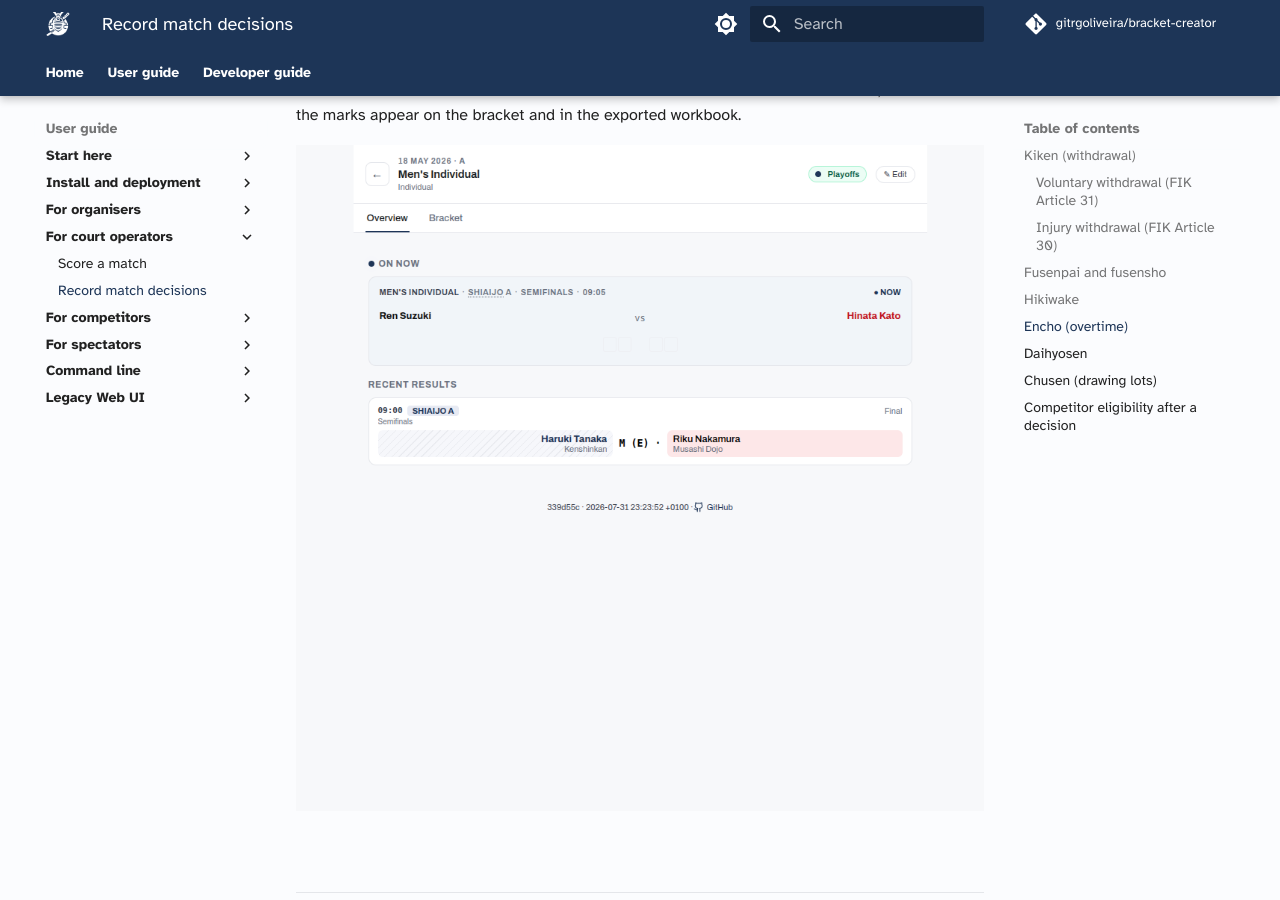
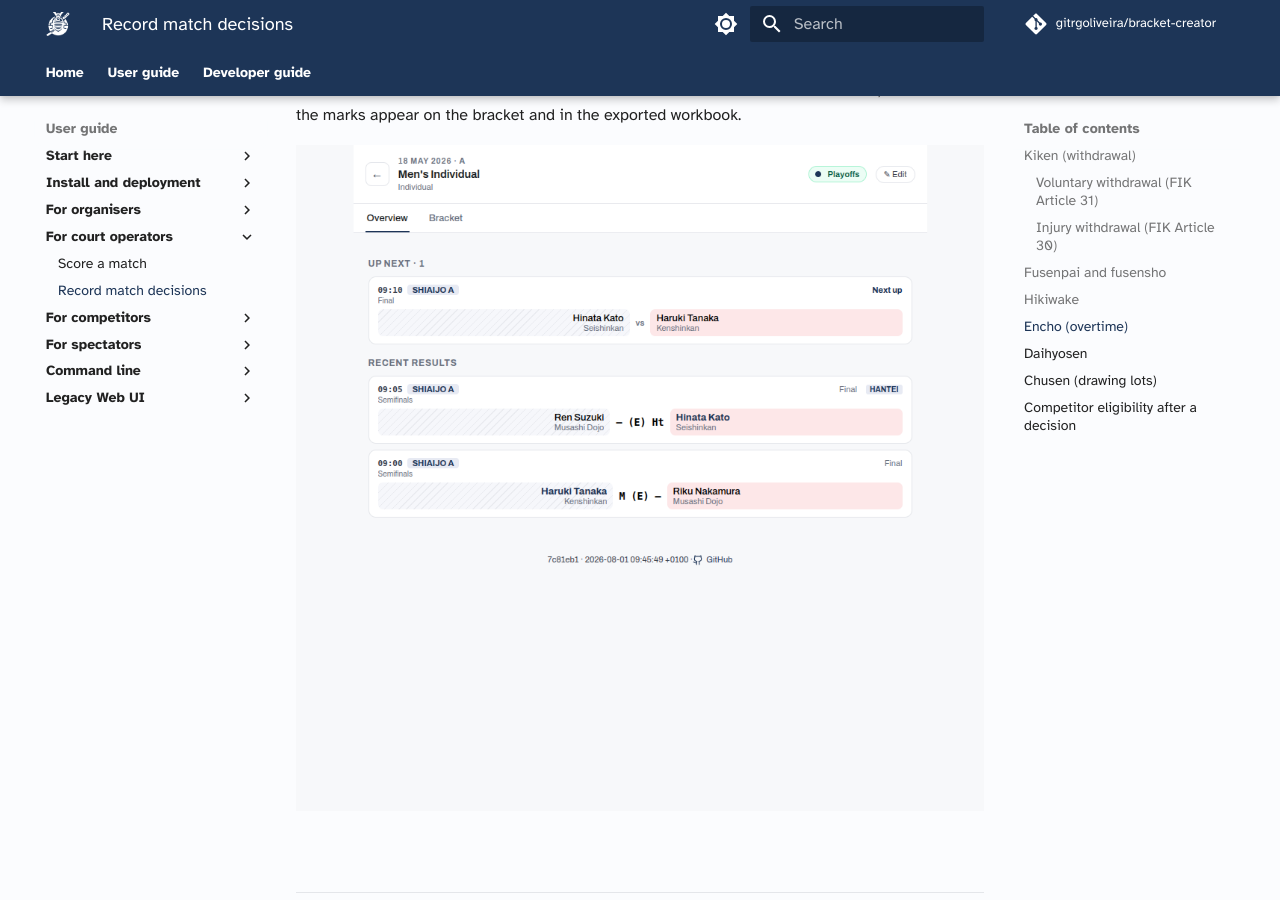
Before and after one commit to gitrgoliveira/bracket-creator, an MkDocs documentation site: the page built from docs/user-guide/court-operators/recording-decisions.md, in a window 1280 px wide and 900 px high, scrolled down 2980 px. Built offline with MkDocs 1.6.1 and Material for MkDocs 9.7.7, drawn with Linux system fonts in a browser that asks for light colours; comment, search, counter and statistics services are not loaded.

Commit message:
docs(mp-m4bn): refresh the viewer screenshot for the vs/dash score grammar
Captured at 7c81eb1a: an overtime win now reads M (E) dash and the 0-0
hantei result reads dash (E) Ht with the mark beside the winner. The
previous shot showed the retired dot placeholder.

```diff
--- a/docs/user-guide/court-operators/recording-decisions.md
+++ b/docs/user-guide/court-operators/recording-decisions.md
@@ -38,7 +38,7 @@ Completed results follow the paper score sheet's layout. The centre, between the
 
 Everything else is a result, written beside the competitor it names: **Ht** next to the winner of a judges' decision, **Kiken** next to the competitor who withdrew, **Fus.** next to a no-show. A match decided by hantei after a tied overtime reads **M Ht (E) K**, with the winner's mark on the winner's side of the centre. A team encounter shows its team totals in the score cell instead, so for those the marks appear on the bracket and in the exported workbook.
 
-![A completed result on the public viewer: the winner's men ippon on the left, the E overtime marker in the centre between the two scores, and the opponent on the right.](../../screenshots/viewer-result-encho.png)
+![Two completed results on the public viewer: an overtime win reading M, the E marker, then a dash for the side with no points, and a hantei result with the Ht mark beside the winner.](../../screenshots/viewer-result-encho.png)
 
 ## Daihyosen
 
```
Also changed, not shown: docs/screenshots/viewer-result-encho.png.
